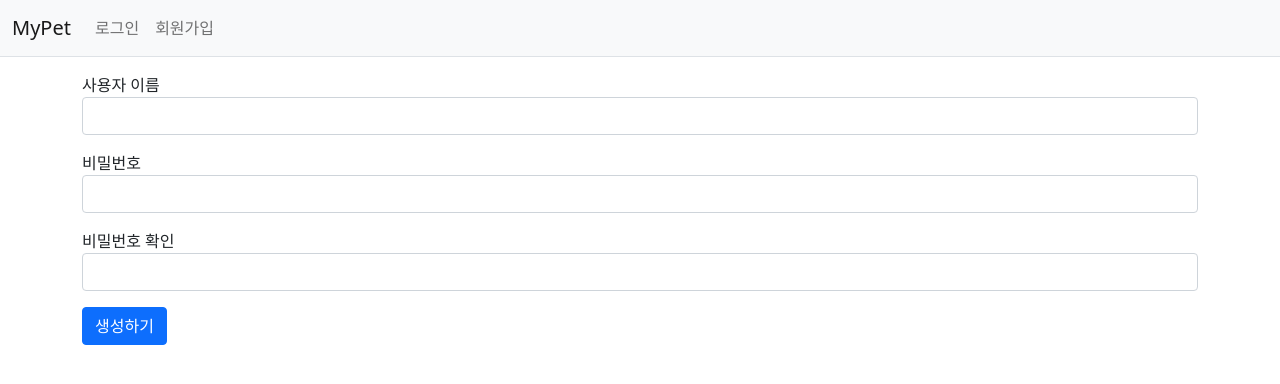
After one commit to heojun990322/MyPet, a Django app: page /common/signup/ in a window 1280 px wide. The commit adds this page. Shown: the top 384 px of the page. Run offline with Django 4.2, Linux system fonts and the light colour scheme; some libraries are stand-ins or nearby versions.

Commit message:
add signup
글쓴이 표시, 유저만 게시물 작성 가능

```diff
--- a/board/models.py
+++ b/board/models.py
@@ -2,9 +2,11 @@ from typing import Any, Dict, Tuple
 from django.db import models
 import os
 from django.conf import settings
+from django.contrib.auth.models import User
 
 # Create your models here.
 class Post(models.Model):
+    author = models.ForeignKey(User, on_delete=models.CASCADE)
     subject = models.CharField(max_length=200)
     content = models.TextField()
     image = models.ImageField(upload_to="", blank=True, null=True)
--- a/board/views.py
+++ b/board/views.py
@@ -3,6 +3,7 @@ from django.utils import timezone
 from .models import Post
 from .forms import PostForm
 from django.core.paginator import Paginator
+from django.contrib.auth.decorators import login_required
 
 # Create your views here.
 def index(request):
@@ -18,11 +19,13 @@ def detail(request, post_id):
     context = {'post': post}
     return render(request, 'board/post_detail.html', context)
 
+@login_required(login_url='common:login')
 def post_create(request):
     if request.method == 'POST':
         form = PostForm(request.POST, request.FILES)
         if form.is_valid():
             post = form.save(commit=False)
+            post.author = request.user  # author 속성에 로그인 계정 저장
             post.create_date = timezone.now()
             post.save()
             return redirect('board:index')
--- /dev/null
+++ b/common/forms.py
@@ -0,0 +1,9 @@
+from django import forms
+from django.contrib.auth.forms import UserCreationForm
+from django.contrib.auth.models import User
+
+
+class UserForm(UserCreationForm):
+    class Meta:
+        model = User
+        fields = ("username", "password1", "password2")
--- a/common/urls.py
+++ b/common/urls.py
@@ -1,10 +1,11 @@
 from django.urls import path
 from django.contrib.auth import views as auth_views
-
+from . import views
 
 app_name = 'common'
 
 urlpatterns = [
     path('login/', auth_views.LoginView.as_view(template_name='common/login.html'), name='login'),
     path('logout/', auth_views.LogoutView.as_view(), name='logout'),
+    path('signup/', views.signup, name='signup'),
 ]
--- a/common/views.py
+++ b/common/views.py
@@ -1,3 +1,17 @@
-from django.shortcuts import render
+from django.contrib.auth import authenticate, login
+from django.shortcuts import render, redirect
+from common.forms import UserForm
 
-# Create your views here.
+def signup(request):
+    if request.method == "POST":
+        form = UserForm(request.POST)
+        if form.is_valid():
+            form.save()
+            username = form.cleaned_data.get('username')
+            raw_password = form.cleaned_data.get('password1')
+            user = authenticate(username=username, password=raw_password)  # 사용자 인증
+            login(request, user)  # 로그인
+            return redirect('index')
+    else:
+        form = UserForm()
+    return render(request, 'common/signup.html', {'form': form})
--- a/templates/common/login.html
+++ b/templates/common/login.html
@@ -3,6 +3,7 @@
 <div class="container my-3">
     <form method="post" action="{% url 'common:login' %}">
         {% csrf_token %}
+        <input type="hidden" name="next" value="{{ next }}">  <!-- 로그인 성공후 이동되는 URL -->
         {% include "form_errors.html" %}
         <div class="mb-3">
             <label for="username">사용자ID</label>
--- /dev/null
+++ b/templates/common/signup.html
@@ -0,0 +1,25 @@
+{% extends "base.html" %}
+{% block content %}
+<div class="container my-3">
+    <form method="post" action="{% url 'common:signup' %}">
+        {% csrf_token %}
+        {% include "form_errors.html" %}
+        <div class="mb-3">
+            <label for="username">사용자 이름</label>
+            <input type="text" class="form-control" name="username" id="username"
+                   value="{{ form.username.value|default_if_none:'' }}">
+        </div>
+        <div class="mb-3">
+            <label for="password1">비밀번호</label>
+            <input type="password" class="form-control" name="password1" id="password1"
+                   value="{{ form.password1.value|default_if_none:'' }}">
+        </div>
+        <div class="mb-3">
+            <label for="password2">비밀번호 확인</label>
+            <input type="password" class="form-control" name="password2" id="password2"
+                   value="{{ form.password2.value|default_if_none:'' }}">
+        </div>
+        <button type="submit" class="btn btn-primary">생성하기</button>
+    </form>
+</div>
+{% endblock %}
--- a/templates/navbar.html
+++ b/templates/navbar.html
@@ -19,6 +19,11 @@
                     <a class="nav-link" href="{% url 'common:login' %}">로그인</a>
                     {% endif %}
                 </li>
+                <li>
+                    {% if not user.is_authenticated %}
+                    <a class="nav-link" href="{% url 'common:signup' %}">회원가입</a>
+                    {% endif %}
+                </li>
             </ul>
         </div>
     </div>
```
Also changed, not shown: templates/board/post_detail.html (+4 -3 lines), templates/board/post_list.html (+7 -5 lines), board/migrations/0004_post_author.py (added), db.sqlite3.
